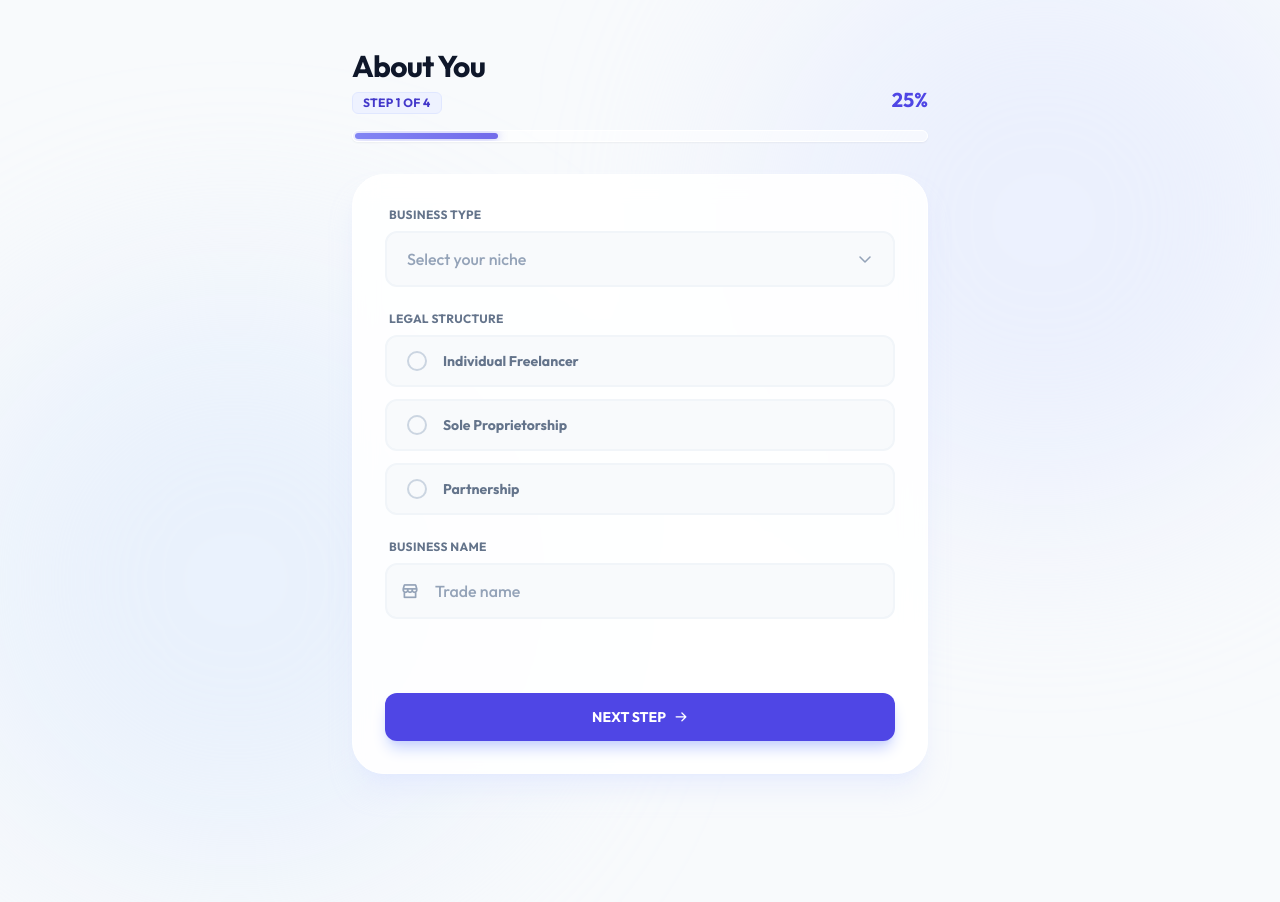
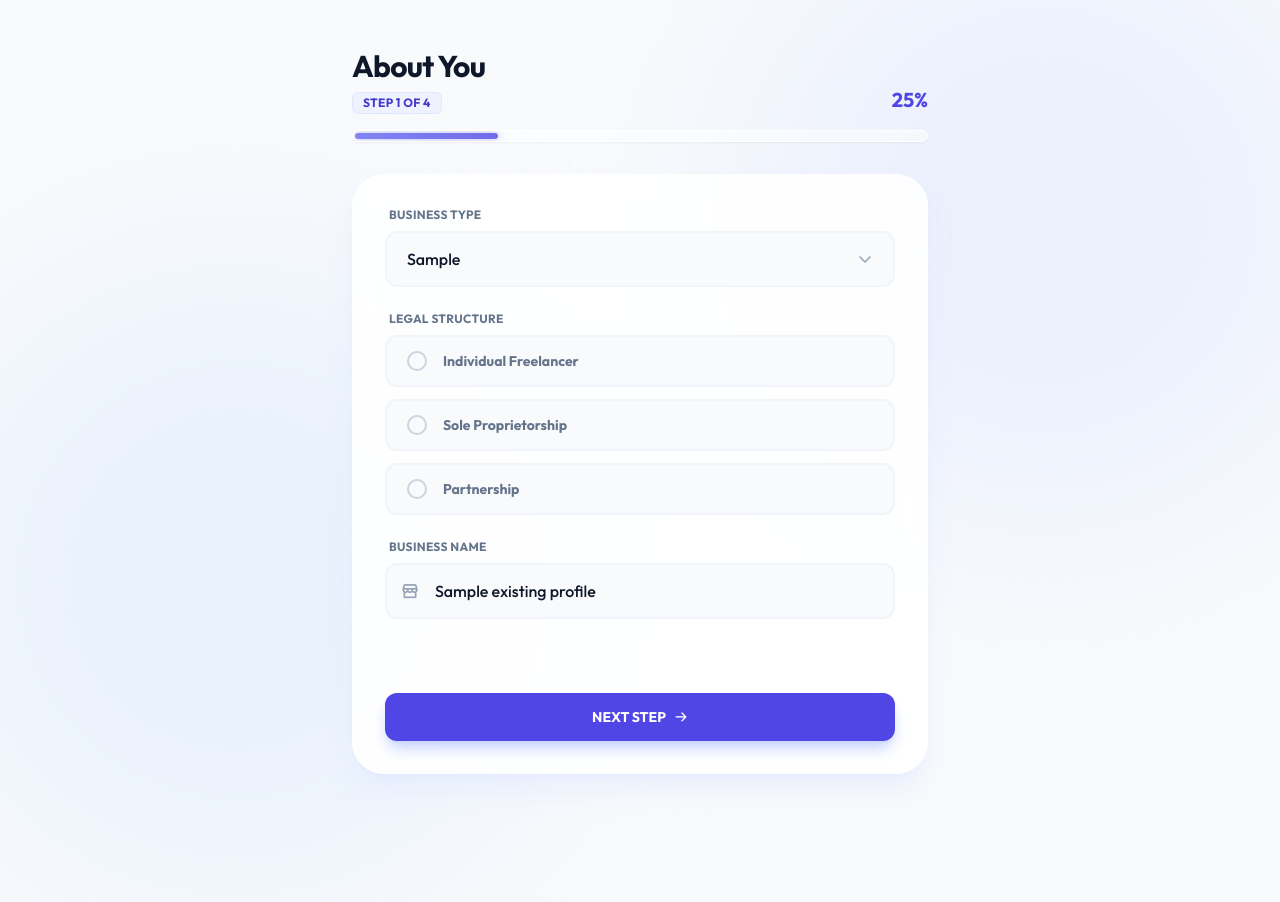
Before and after one commit to Aditya-Valand/V2BC, a Flask app: template web/templates/profile.html in a window 1280 px wide. Run offline with Flask 3, Linux system fonts and the light colour scheme; the template is opened without the code that fills it: most values are stand-ins (such as "Sample title", 1, 10 or a date in 2020); some libraries are stand-ins or nearby versions.

Commit message:
Merge Resloved

```diff
--- a/web/routes/auth.py
+++ b/web/routes/auth.py
@@ -1,5 +1,5 @@
 from flask import Blueprint, request, jsonify, url_for, make_response, redirect
-from database.user import create_user, verify_user
+from database.user import create_user, verify_user, user_exists
 from services.jwt import create_token
 from middlewares import guest
 
@@ -61,6 +61,9 @@ def signup():
     if not all([name, email, password]):
         return jsonify({"success": False, "message": "All fields are required"}), 400
 
+    if user_exists(email):
+        return jsonify({"success": False, "message": "User already exists"}), 409
+
     try:
         # This calls your function that hashes the PW and saves it
         create_user(name, email, password)
--- a/web/templates/base.html
+++ b/web/templates/base.html
@@ -45,7 +45,8 @@
 </head>
 
 <body
-    class="bg-slate-50 text-slate-800 antialiased font-sans selection:bg-indigo-500 selection:text-white relative overflow-x-hidden {% block body_class %}pb-20{% endblock %}">
+    class="bg-slate-50 text-slate-800 antialiased font-sans selection:bg-indigo-500 selection:text-white relative overflow-x-hidden {% block body_class %}pb-20{% endblock %}"
+    x-data="appContainer()">
 
     <!-- Decorative Background (Shared) -->
     <div class="fixed inset-0 -z-50 pointer-events-none">
@@ -57,6 +58,57 @@
 
     {% block content %}{% endblock %}
 
+    <div class="fixed bottom-6 left-1/2 transform -translate-x-1/2 z-[100] flex flex-col gap-3 w-full max-w-sm">
+        <template x-for="toast in $store.notifications.list" :key="toast.key">
+            <div
+                x-transition:enter="transition ease-out duration-300"
+                x-transition:enter-start="opacity-0 transform translate-y-4"
+                x-transition:enter-end="opacity-100 transform translate-y-0"
+                x-transition:leave="transition ease-in duration-200"
+                x-transition:leave-start="opacity-100"
+                x-transition:leave-end="opacity-0"
+                class="glass-panel flex items-center gap-3 px-3 py-2 rounded-xl border shadow-xl border-white"
+            >
+                <div class="mt-0.5">
+                    <i class="ph-bold text-lg" :class="{
+                        'ph-check-circle text-emerald-600': toast.type === 'success',
+                        'ph-warning-circle text-red-600': toast.type === 'error',
+                        'ph-warning text-amber-600': toast.type === 'warning',
+                        'ph-info text-blue-600': toast.type === 'info'
+                    }"></i>
+                </div>
+
+                <div class="flex-1">
+                    <p class="text-sm text-slate-900" x-text="toast.message"></p>
+                </div>
+
+                <button @click="$store.notifications.remove(toast.key)" class="text-slate-400 hover:text-slate-600 transition-colors">
+                    <i class="ph-bold ph-x text-xs"></i>
+                </button>
+            </div>
+        </template>
+    </div>
+
+    <script>
+
+        document.addEventListener('alpine:init', () => {
+            Alpine.store('notifications', {
+                list: [],
+                push(message, type='info') {
+                    if (this.list.length >= 4) this.list.shift();
+                    const key = Date.now();
+                    this.list.push({ message, type, key });
+                    setTimeout(() => {
+                        this.list = this.list.filter(t => t.key !== key);
+                    }, 3000);
+                }
+            });
+        });
+
+        function appContainer() {
+            return {}
+        }
+    </script>
     {% block scripts %}{% endblock %}
 </body>
 
--- a/web/templates/profile.html
+++ b/web/templates/profile.html
@@ -112,17 +112,12 @@
                     <div>
                         <label
                             class="block text-xs font-bold text-slate-500 uppercase tracking-wide mb-2 ml-1">Employees</label>
-                        <div class="relative">
-                            <select x-model="formData.employees_count"
-                                class="w-full px-4 py-3.5 bg-slate-50 border-2 border-slate-100 rounded-xl outline-none focus:border-indigo-500 focus:bg-white focus:ring-4 focus:ring-indigo-100 transition-all font-medium text-slate-900 appearance-none">
-                                <option value="0">Self only (0)</option>
-                                <option value="1-5">1–5</option>
-                                <option value="6-10">6–10</option>
-                                <option value="10+">10+</option>
-                            </select>
-                            <i
-                                class="ph-bold ph-caret-down absolute right-4 top-1/2 -translate-y-1/2 text-slate-400 pointer-events-none"></i>
-                        </div>
+                        <div class="relative group">
+                        <i
+                            class="ph-bold ph-storefront absolute left-4 top-1/2 -translate-y-1/2 text-slate-400 group-focus-within:text-indigo-500 transition-colors text-lg"></i>
+                        <input type="number" x-model="formData.employees_count" placeholder="Employees Count"
+                            class="w-full pl-12 pr-4 py-3.5 bg-slate-50 border-2 border-slate-100 rounded-xl outline-none focus:border-indigo-500 focus:bg-white focus:ring-4 focus:ring-indigo-100 transition-all font-medium text-slate-900 placeholder:text-slate-400">
+                    </div>
                     </div>
                 </div>
 
@@ -174,17 +169,9 @@
                         Turnover</label>
                     <div class="relative group">
                         <i
-                            class="ph-bold ph-currency-inr absolute left-4 top-1/2 -translate-y-1/2 text-slate-400 group-focus-within:text-indigo-500 transition-colors text-lg"></i>
-                        <select x-model="formData.annual_turnover"
-                            class="w-full pl-12 pr-4 py-3.5 bg-slate-50 border-2 border-slate-100 rounded-xl outline-none focus:border-indigo-500 focus:bg-white focus:ring-4 focus:ring-indigo-100 transition-all font-medium text-slate-900 appearance-none">
-                            <option value="<10">Less than ₹10 lakh</option>
-                            <option value="10-20">₹10–20 lakh</option>
-                            <option value="20-40">₹20–40 lakh</option>
-                            <option value="40-100">₹40 lakh–₹1 crore</option>
-                            <option value=">100">Above ₹1 crore</option>
-                        </select>
-                        <i
-                            class="ph-bold ph-caret-down absolute right-4 top-1/2 -translate-y-1/2 text-slate-400 pointer-events-none"></i>
+                            class="ph-bold ph-storefront absolute left-4 top-1/2 -translate-y-1/2 text-slate-400 group-focus-within:text-indigo-500 transition-colors text-lg"></i>
+                        <input type="number" x-model="formData.annual_turnover" placeholder="Annual Turnover"
+                            class="w-full pl-12 pr-4 py-3.5 bg-slate-50 border-2 border-slate-100 rounded-xl outline-none focus:border-indigo-500 focus:bg-white focus:ring-4 focus:ring-indigo-100 transition-all font-medium text-slate-900 placeholder:text-slate-400">
                     </div>
                 </div>
 
@@ -265,18 +252,35 @@ function multiStepOnboarding() {
     return {
         step: 1, loading: false,
         formData: {
-            business_type: '', legal_structure: '', business_name: '',
-            commencement_date: '', employees_count: '0', state: '', district: '',
-            mode_of_sales: 'local', annual_turnover: '<10', nature_of_income: 'Services',
-            income_frequency: 'Regular', existing_loans: 'None',
-            pan_available: 'No', gstin_available: 'No', udyam_registered: 'No',
-            business_bank_account: 'No', digital_payments_enabled: 'No', previous_itr_filed: 'No'
+            business_type: '{{ existing_profile.business_type }}',
+            legal_structure: '{{ existing_profile.legal_structure }}',
+            business_name: '{{ existing_profile.business_name }}',
+            commencement_date: '{{ existing_profile.commencement_date }}',
+            employees_count: '{{ existing_profile.employees_count }}',
+            state: '{{ existing_profile.state }}',
+            district: '{{ existing_profile.district }}',
+            mode_of_sales: '{{ existing_profile.mode_of_sales }}',
+            annual_turnover: '{{ existing_profile.annual_turnover }}',
+            nature_of_income: '{{ existing_profile.nature_of_income }}',
+            income_frequency: '{{ existing_profile.income_frequency }}',
+            existing_loans: '{{ existing_profile.existing_loans }}',
+            pan_available: '{{ "Yes" if existing_profile.pan_available else "No" }}',
+            gstin_available: '{{ "Yes" if existing_profile.gstin_available else "No" }}',
+            udyam_registered: '{{ "Yes" if existing_profile.udyam_registered else "No" }}',
+            business_bank_account: '{{ "Yes" if existing_profile.business_bank_account else "No" }}',
+            digital_payments_enabled: '{{ "Yes" if existing_profile.digital_payments_enabled else "No" }}',
+            previous_itr_filed: '{{ "Yes" if existing_profile.previous_itr_filed else "No" }}'
         },
         get progress() { return (this.step / 4) * 100 },
         stepTitle() { return ['About You', 'Operations', 'Financials', 'Readiness'][this.step - 1] },
         async submitForm() {
             this.loading = true;
             try {
+
+                this.formData.commencement_date = this.formData.commencement_date || new Date().toISOString().split('T')[0];
+                this.formData.employees_count = parseInt(this.formData.employees_count) || 0;
+                this.formData.nature_of_income = this.formData.mode_of_sales;
+
                 const response = await fetch('/profile', {
                     method: 'POST',
                     headers: {
@@ -288,13 +292,13 @@ function multiStepOnboarding() {
                 const result = await response.json();
 
                 if (response.ok && result.success) {
-                    window.location.href = result.redirect || '/dashboard';
+                    Alpine.store('notifications').push('Profile saved successfully! Redirecting...', 'success');
+                    setTimeout(() => window.location.href = response.redirect || '/dashboard', 1000);
                 } else {
-                    alert(result.message || 'Something went wrong. Please check your data.');
+                    Alpine.store('notifications').push(result.message || 'Unable to process Profile.', 'error');
                 }
             } catch (err) {
-                console.error("Submission error:", err);
-                alert('Connection error. Is the server running?');
+                Alpine.store('notifications').push("Unable to process Profile.", "error");
             } finally {
                 this.loading = false;
             }
```
Also changed, not shown: web/database/user.py (+9 -0 lines), web/routes/dashboard.py (+4 -7 lines), web/templates/index.html (+4 -14 lines), web/templates/dashboard.html (line endings or trailing spaces).
